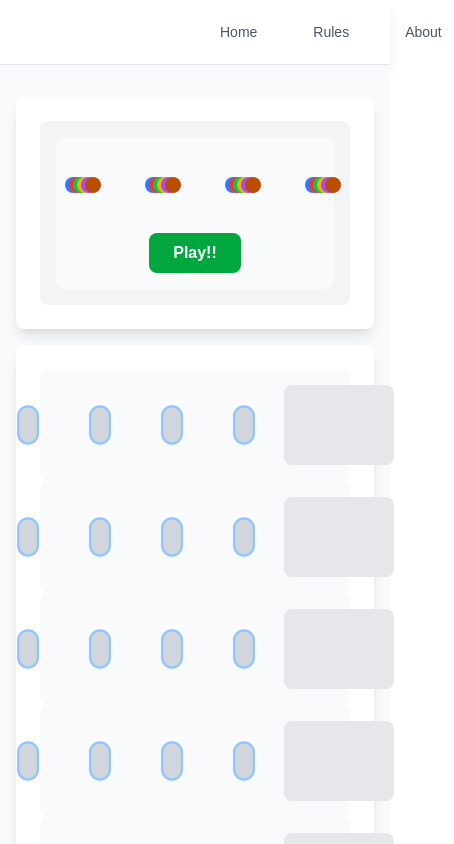
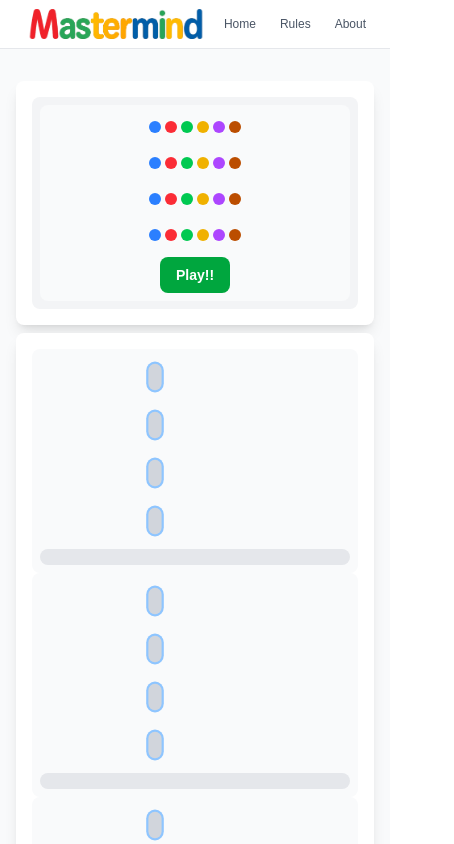
Before and after one commit to edgarbarrero/mastermind, a Next.js app: page /board in a window 390 px wide. Shown: the top 844 px of the page, 454 px wide, since content can reach past the window. Built offline with nearby package versions, Linux system fonts and the light colour scheme.

Commit message:
make responsive

```diff
--- a/src/app/board/components/Attempt.tsx
+++ b/src/app/board/components/Attempt.tsx
@@ -8,31 +8,31 @@
 
 const Attempt: React.FC<ItemSelectorProps> = ({ attempt }) => {
   return (
-    <div className="flex flex-col items-center gap-4 p-4 bg-gray-50 rounded-lg">
-      <div className="flex gap-3">
+    <div className="flex flex-col items-center gap-2 sm:gap-4 p-2 sm:p-4 bg-gray-50 rounded-lg">
+      <div className="flex flex-col sm:flex-row gap-2 sm:gap-3 w-full">
         {[1, 2, 3, 4].map((position) => (
-          <div key={position} className="flex flex-col items-center gap-2">
-            <div className="grid grid-cols-4 gap-1 p-6">
+          <div key={position} className="flex flex-col items-center gap-1 sm:gap-2">
+            <div className="grid grid-cols-6 gap-1 p-2 sm:p-6">
                 <div
                   key={attempt[position]}
-                  className={`w-4 h-8 ${getColorValueByLabel(attempt[position])} rounded-lg flex items-center justify-center text-white text-xs font-bold transition-all duration-200 ring-2 ring-blue-300 scale-110`}
+                  className={`w-3 h-6 sm:w-4 sm:h-8 ${getColorValueByLabel(attempt[position])} rounded-lg flex items-center justify-center text-white text-xs font-bold transition-all duration-200 ring-2 ring-blue-300 scale-110`}
                 >
                 </div>
             </div>
           </div>
         ))}
-        <div className="font-bold text-center flex flex-col justify-center items-center bg-gray-200 rounded-lg p-4 min-w-[110px]">
+        <div className="font-bold text-center flex flex-col justify-center items-center bg-gray-200 rounded-lg p-2 sm:p-4 min-w-[80px] sm:min-w-[110px]">
           <div className="flex gap-1">
             {Array(attempt['itemsInPosition']).fill(null).map((_, index) => (
               <div
                 key={`correct-${index}`}
-                className="w-4 h-4 bg-green-500 rounded-full"
+                className="w-3 h-3 sm:w-4 sm:h-4 bg-green-500 rounded-full"
               />
             ))}
             {Array(attempt['itemsNotInPosition']).fill(null).map((_, index) => (
               <div
                 key={`present-${index}`}
-                className="w-4 h-4 bg-yellow-500 rounded-full"
+                className="w-3 h-3 sm:w-4 sm:h-4 bg-yellow-500 rounded-full"
               />
             ))}
           </div>
--- a/src/app/board/components/AttemptCreator.tsx
+++ b/src/app/board/components/AttemptCreator.tsx
@@ -27,18 +27,18 @@
   };
 
   return (
-    <div className="flex flex-col items-center gap-4 p-4 bg-gray-50 rounded-lg">
-      <div className="flex gap-3">
+    <div className="flex flex-col items-center gap-2 sm:gap-4 p-2 sm:p-4 bg-gray-50 rounded-lg">
+      <div className="flex flex-col sm:flex-row gap-2 sm:gap-3 w-full">
         {[1, 2, 3, 4].map((position) => (
-          <div key={position} className="flex flex-col items-center gap-2">
-            <div className="grid grid-cols-6 gap-1 p-6">
+          <div key={position} className="flex flex-col items-center gap-1 sm:gap-2">
+            <div className="grid grid-cols-6 gap-1 p-2 sm:p-6">
               {colors.map((color) => (
                 <button
                   key={color.name}
                   onClick={() => handleColorSelect(position, color.label)}
-                  className={`w-4 h-4 ${color.value} rounded-lg flex items-center justify-center text-white text-xs font-bold transition-all duration-200 ${
+                  className={`w-3 h-3 sm:w-4 sm:h-4 ${color.value} rounded-lg flex items-center justify-center text-white text-xs font-bold transition-all duration-200 ${
                     selections[position] === color.label
-                      ? 'h-8 ring-2 ring-blue-300 scale-110'
+                      ? 'h-6 sm:h-8 ring-2 ring-blue-300 scale-110'
                       : 'hover:scale-105'
                   }`}
                 >
@@ -51,7 +51,7 @@
 
       <button
         onClick={handleSubmit}
-        className="px-6 py-2 bg-green-600 text-white font-semibold rounded-lg hover:bg-green-700 transition-colors duration-200"
+        className="px-4 sm:px-6 py-2 bg-green-600 text-white font-semibold rounded-lg hover:bg-green-700 transition-colors duration-200 text-sm sm:text-base"
       >
         Play!!
       </button>
--- a/src/app/board/components/Board.tsx
+++ b/src/app/board/components/Board.tsx
@@ -66,25 +66,25 @@
 
   return (
     <>
-      <div className="w-full max-w-4xl mx-auto p-6 bg-white rounded-lg shadow-lg">
+      <div className="w-full max-w-4xl mx-auto p-4 sm:p-6 bg-white rounded-lg shadow-lg">
         {isWinner && (
-          <h2 className="text-2xl font-bold text-center text-gray-800 mb-4">
+          <h2 className="text-xl sm:text-2xl font-bold text-center text-gray-800 mb-4">
             You win!
           </h2>
         )}
         {GameOver && (
-          <h2 className="text-2xl font-bold text-center text-gray-800 mb-4">
+          <h2 className="text-xl sm:text-2xl font-bold text-center text-gray-800 mb-4">
             Game Over!
           </h2>
         )}
 
         {!isWinner && !GameOver && (
-          <div className="p-4 bg-gray-100 rounded-lg">
+          <div className="p-2 sm:p-4 bg-gray-100 rounded-lg">
             <AttemptCreator onSelect={handleAttemptCreation}/>
           </div>
         )}
       </div>
-      <div className="w-full max-w-4xl mx-auto p-6 bg-white rounded-lg shadow-lg mt-4">
+      <div className="w-full max-w-4xl mx-auto p-4 sm:p-6 bg-white rounded-lg shadow-lg mt-2 sm:mt-4">
         {attemptsFilled(attempts).map((attempt, index) => (
           <Attempt key={index} attempt={attempt}/>
         ))}
--- a/src/app/components/Navbar.tsx
+++ b/src/app/components/Navbar.tsx
@@ -8,28 +8,28 @@
   return (
     <nav className="w-full bg-white shadow-lg border-b border-gray-200">
       <div className="max-w-7xl mx-auto px-4 sm:px-6 lg:px-8">
-        <div className="flex justify-between items-center h-16">
+        <div className="flex justify-between items-center h-12 sm:h-16">
           {/* Logo/Title */}
           <div className="flex items-center">
           <Image
-                  className="p-24"
+                  className="p-2 sm:p-4 md:p-6"
                   src="/mastermind.png"
                   alt="Next.js Logo"
-                  width={400}
-                  height={50}
+                  width={200}
+                  height={25}
                   priority
                 />
           </div>
 
           {/* Navigation Items */}
-          <div className="flex items-center space-x-8">
-            <Link href="/" className="text-gray-600 hover:text-gray-900 px-3 py-2 rounded-md text-sm font-medium transition-colors duration-200">
+          <div className="flex items-center space-x-2 sm:space-x-4 md:space-x-8">
+            <Link href="/" className="text-gray-600 hover:text-gray-900 px-2 sm:px-3 py-1 sm:py-2 rounded-md text-xs sm:text-sm font-medium transition-colors duration-200">
               Home
             </Link>
-            <Link href="/rules" className="text-gray-600 hover:text-gray-900 px-3 py-2 rounded-md text-sm font-medium transition-colors duration-200">
+            <Link href="/rules" className="text-gray-600 hover:text-gray-900 px-2 sm:px-3 py-1 sm:py-2 rounded-md text-xs sm:text-sm font-medium transition-colors duration-200">
               Rules
             </Link>
-            <Link href="/about" className="text-gray-600 hover:text-gray-900 px-3 py-2 rounded-md text-sm font-medium transition-colors duration-200">
+            <Link href="/about" className="text-gray-600 hover:text-gray-900 px-2 sm:px-3 py-1 sm:py-2 rounded-md text-xs sm:text-sm font-medium transition-colors duration-200">
               About
             </Link>
           </div>
--- a/src/app/page.tsx
+++ b/src/app/page.tsx
@@ -4,23 +4,23 @@
 export default function Home() {
   return (
     <>
-      <main className="flex min-h-screen flex-col items-center p-24">
+      <main className="flex min-h-screen flex-col items-center p-4 sm:p-8 md:p-24">
          <Image
-            className="p-24"
+            className="p-4 sm:p-8 md:p-24"
             src="/mastermind.png"
             alt="Next.js Logo"
-            width={500}
-            height={100}
+            width={300}
+            height={60}
             style={{
               padding: '0px',
             }}            priority
           />
           <Image
-            className="p-24"
+            className="p-4 sm:p-8 md:p-24"
             src="/wooden-mastermind.png"
             alt="Next.js Logo"
-            width={600}
-            height={100}
+            width={350}
+            height={60}
             style={{
               padding: '0px',
             }}
@@ -28,7 +28,7 @@
           />
           <Link
             href="/board"
-            className="inline-block bg-blue-600 text-white px-30 py-6 rounded-lg font-semibold hover:bg-blue-700 transition-colors duration-200 shadow-lg hover:shadow-xl transform hover:scale-105"
+            className="inline-block bg-blue-600 text-white px-6 sm:px-8 md:px-30 py-3 sm:py-4 md:py-6 rounded-lg font-semibold hover:bg-blue-700 transition-colors duration-200 shadow-lg hover:shadow-xl transform hover:scale-105 text-sm sm:text-base md:text-lg"
           >
             Play!!
           </Link>
--- a/src/app/rules/page.tsx
+++ b/src/app/rules/page.tsx
@@ -4,20 +4,20 @@
 export default function RulesPage() {
   return (
     <>
-      <main className="min-h-screen bg-gray-50 py-12">
+      <main className="min-h-screen bg-gray-50 py-6 sm:py-12">
         <div className="max-w-4xl mx-auto px-4 sm:px-6 lg:px-8">
-          <div className="bg-white rounded-lg shadow-lg p-8">
-            <h1 className="text-3xl font-bold text-gray-900 mb-8 text-center">
+          <div className="bg-white rounded-lg shadow-lg p-4 sm:p-6 md:p-8">
+            <h1 className="text-2xl sm:text-3xl font-bold text-gray-900 mb-6 sm:mb-8 text-center">
               Mastermind Game Rules
             </h1>
 
-            <div className="space-y-8">
+            <div className="space-y-6 sm:space-y-8">
               {/* Objective */}
               <section>
-                <h2 className="text-2xl font-semibold text-gray-800 mb-4">
+                <h2 className="text-xl sm:text-2xl font-semibold text-gray-800 mb-3 sm:mb-4">
                   🎯 Objective
                 </h2>
-                <p className="text-gray-600 leading-relaxed">
+                <p className="text-gray-600 leading-relaxed text-sm sm:text-base">
                   Crack the secret code by guessing the correct combination of colors in the right positions.
                   You have unlimited attempts to solve the puzzle!
                 </p>
@@ -148,10 +148,10 @@
             </div>
 
             {/* Back to Game Button */}
-            <div className="mt-12 text-center">
+            <div className="mt-8 sm:mt-12 text-center">
               <Link
                 href="/"
-                className="inline-block bg-blue-600 text-white px-8 py-3 rounded-lg font-semibold hover:bg-blue-700 transition-colors duration-200"
+                className="inline-block bg-blue-600 text-white px-6 sm:px-8 py-2 sm:py-3 rounded-lg font-semibold hover:bg-blue-700 transition-colors duration-200 text-sm sm:text-base"
               >
                 Back to Game
               </Link>
```
